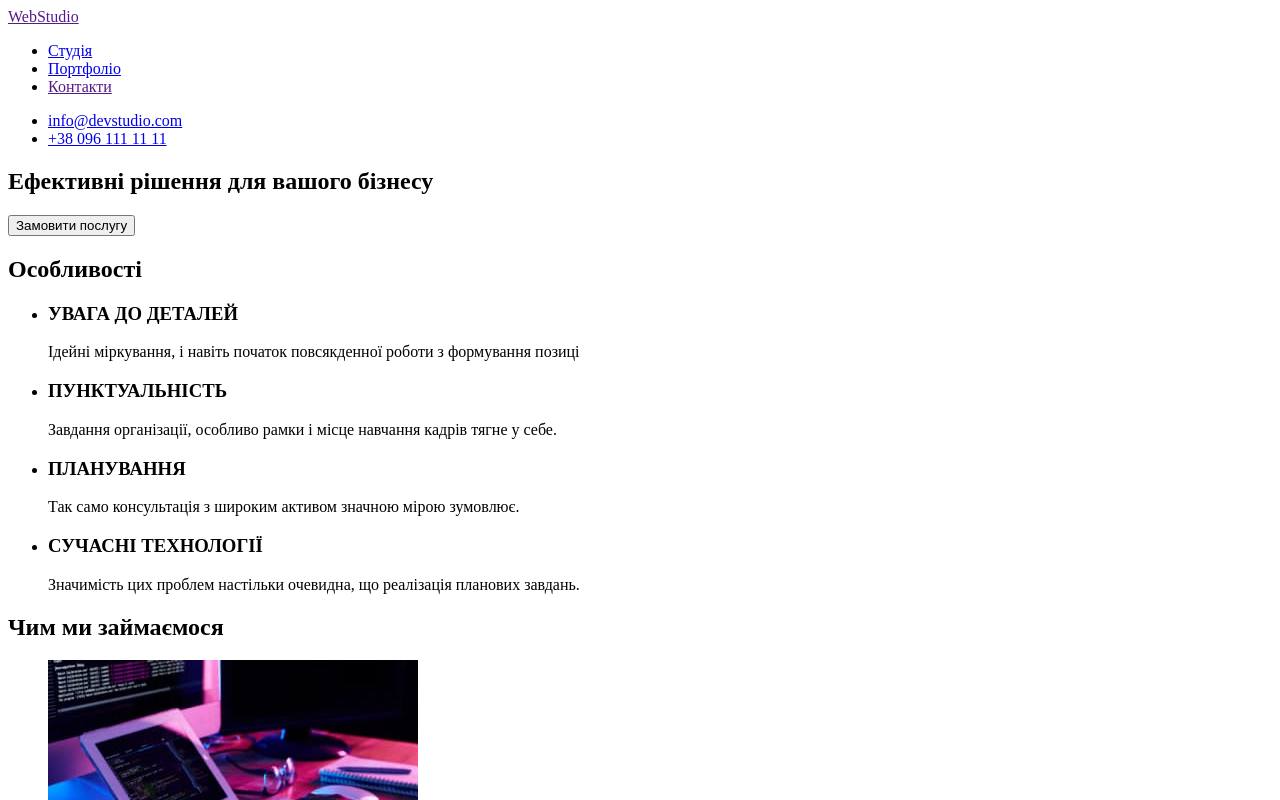
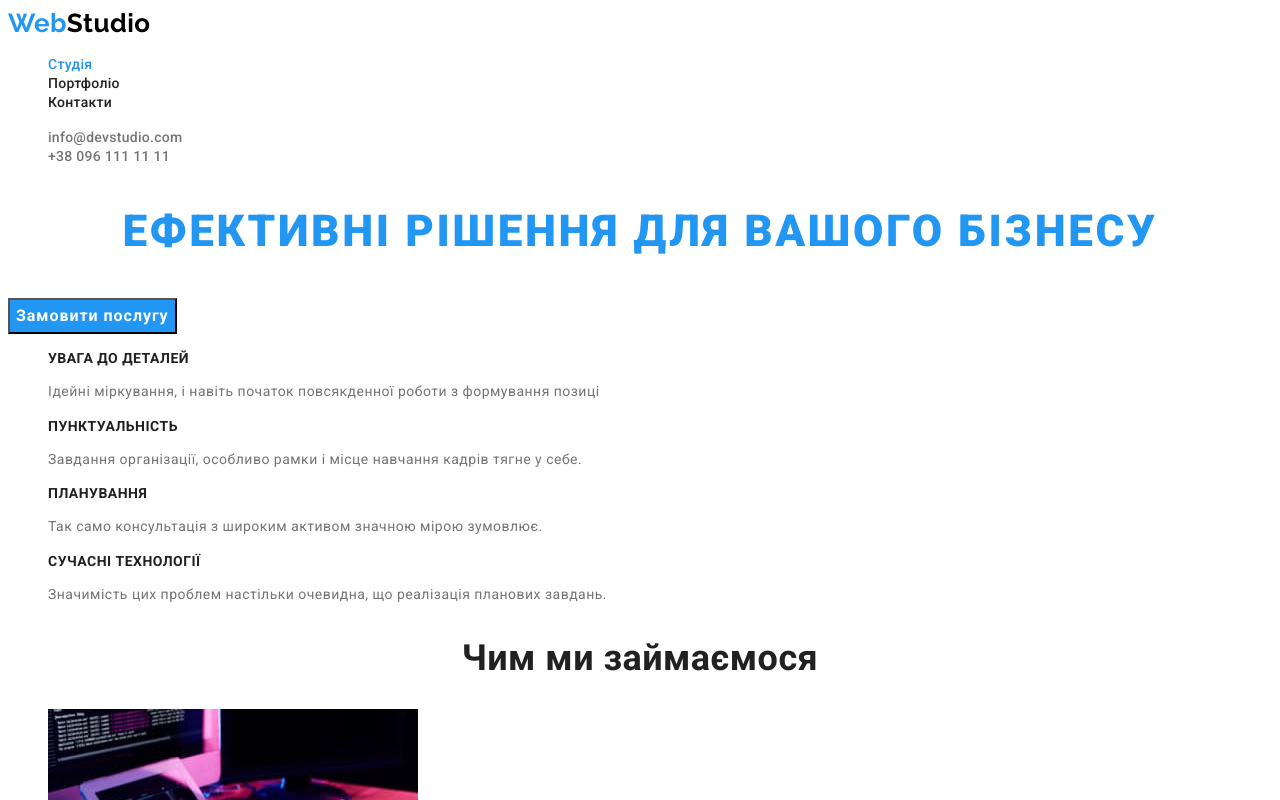
Before and after one commit to Tereshkovo4ka/goit-markup-hw-02, a plain HTML site: page index.html in a window 1280 px wide. Shown: the top 800 px of the page. Drawn offline with Linux system fonts and the light colour scheme.

Commit message:
hw-02 corrected

```diff
--- a/css/styles.css
+++ b/css/styles.css
@@ -68,6 +68,61 @@ body {
   color: var(--accent-color);
 }
 
+/* site-main */
+.main {
+  font-weight: 900;
+  font-size: 44px;
+  line-height: 1.36;
+  letter-spacing: 0.06em;
+  text-transform: uppercase;
+  text-align: center;
+  color: var(--bg-primary-color);
+  /* substitute color on #fff */
+}
+.main-btn {
+  font-family: "Roboto", sans-serif;
+  font-weight: 700;
+  font-size: 16px;
+  line-height: 1.86;
+  letter-spacing: 0.06em;
+  text-align: center;
+  color: var(--white-color);
+  background-color: var(--bg-primary-color);
+}
+
+/* features */
+.features-title {
+  font-size: 14px;
+  text-transform: uppercase;
+}
+.features-text {
+  font-size: 14px;
+  line-height: 1.71;
+  color: var(--secondary-color);
+}
+
+/* work */
+.work-title {
+  font-size: 36px;
+  text-align: center;
+}
+
+/* team */
+.team-title-main {
+  font-size: 36px;
+  text-align: center;
+}
+.team-title-name {
+  font-size: inherit;
+  font-weight: 500;
+  text-align: center;
+}
+.position {
+  text-align: center;
+  color: var(--secondary-color);
+  font-size: inherit;
+}
+
 /* site-portfolio */
 .btn {
   font-family: "Roboto", sans-serif;
@@ -108,7 +163,8 @@ body {
 }
 
 .mailing-address {
-  color: var(--white-color);
+  color: var(--bg-primary-color);
+  /* substitute color on #fff */
   font-size: 14px;
   line-height: 1.71;
 }
--- a/index.html
+++ b/index.html
@@ -4,104 +4,106 @@
     <meta charset="UTF-8" />
     <meta name="viewport" content="width=device-width, initial-scale=1.0" />
     <title>Document</title>
+    <link rel="preconnect" href="https://fonts.googleapis.com" />
+    <link rel="preconnect" href="https://fonts.gstatic.com" crossorigin />
+    <link
+      href="https://fonts.googleapis.com/css2?family=Montserrat:wght@400;700&family=Raleway:wght@700&family=Roboto:wght@400;500;700;900&display=swap"
+      rel="stylesheet"
+      />
+    <link rel="stylesheet" href="./css/styles.css" />
   </head>
   <body>
-    <header>
-      <nav>
-        <a href="">WebStudio</a>
-        <ul>
-          <li><a href="./index.html">Студія</a></li>
-          <li><a href="./portfolio.html">Портфоліо</a></li>
-          <li><a href="">Контакти</a></li>
+    <header class="header">
+      <nav class="header-nav">
+        <a class="logo" href=""><span class="accent">Web</span>Studio</a>
+        <ul class="header-list list">
+          <li><a class="header-link link current" href="./index.html">Студія</a></li>
+          <li><a class="header-link link" href="./portfolio.html">Портфоліо</a></li>
+          <li><a class="header-link link" href="">Контакти</a></li>
         </ul>
       </nav>
-      <ul>
-        <li><a href="mailto:info@devstudio.com">info@devstudio.com</a></li>
-        <li><a href="tel:+380961111111">+38 096 111 11 11</a></li>
+      <ul class="header-address list">
+        <li><a class="address-link link" href="mailto:info@devstudio.com">info@devstudio.com</a></li>
+        <li><a class="address-link link" href="tel:+380961111111">+38 096 111 11 11</a></li>
       </ul>
     </header>
     <main>
+      <!------- Main -------->
       <section>
-        <h1>Ефективні рішення для вашого бізнесу</h1>
-        <button type="button">Замовити послугу</button>
+        <h1 class="main">Ефективні рішення для вашого бізнесу</h1>
+        <button class="main-btn" type="button">Замовити послугу</button>
       </section>
-      <section>
-        <h2>Особливості</h2>
-        <ul>
-          <li>
-            <h3>УВАГА ДО ДЕТАЛЕЙ</h3>
-            <p>
-              Ідейні міркування, і навіть початок повсякденної роботи з
+      <section class="features">
+        <!------- <h2>Features</h2> ------->
+        <ul class="features-list list">
+          <li class="features-item">
+            <h3 class="features-title">УВАГА ДО ДЕТАЛЕЙ</h3>
+            <p class="features-text">Ідейні міркування, і навіть початок повсякденної роботи з
               формування позиці
             </p>
           </li>
-          <li>
-            <h3>ПУНКТУАЛЬНІСТЬ</h3>
-            <p>
-              Завдання організації, особливо рамки і місце навчання кадрів тягне
-              у себе.
+          <li class="features-item">
+            <h3 class="features-title">ПУНКТУАЛЬНІСТЬ</h3>
+            <p class="features-text">Завдання організації, особливо рамки і місце навчання кадрів тягне
+              у себе.</p>
+          </li>
+          <li class="features-item">
+            <h3 class="features-title">ПЛАНУВАННЯ</h3>
+            <p class="features-text">Так само консультація з широким активом значною мірою зумовлює.
             </p>
           </li>
-          <li>
-            <h3>ПЛАНУВАННЯ</h3>
-            <p>
-              Так само консультація з широким активом значною мірою зумовлює.
-            </p>
-          </li>
-          <li>
-            <h3>СУЧАСНІ ТЕХНОЛОГІЇ</h3>
-            <p>
-              Значимість цих проблем настільки очевидна, що реалізація планових
+          <li class="features-item">
+            <h3 class="features-title">СУЧАСНІ ТЕХНОЛОГІЇ</h3>
+            <p class="features-text">Значимість цих проблем настільки очевидна, що реалізація планових
               завдань.
-            </p>
+          </p>
           </li>
         </ul>
       </section>
-      <section>
-        <h2>Чим ми займаємося</h2>
-        <ul>
+      <!--------- Work ---------->
+      <section class="work">
+        <h2 class="work-title">Чим ми займаємося</h2>
+        <ul class="list">
           <li><img src="./images/box1.jpg" alt="планшет" width="370" /></li>
           <li><img src="./images/box2.jpg" alt="ноутбук" width="370" /></li>
           <li><img src="./images/box3.jpg" alt="кольори" width="370" /></li>
         </ul>
       </section>
-      <section>
-        <h2>Наша команда</h2>
-        <ul>
+      <!------- Team ------->
+      <section class="team">
+        <h2 class="team-title-main">Наша команда</h2>
+        <ul class="team-list list">
           <li>
             <img src="./images/img(1).jpg" alt="Product Designer" width="270" />
-            <h3>Ігор Дем'яненко</h3>
-            <p>Product Designer</p>
+            <h3 class="team-title-name">Ігор Дем'яненко</h3>
+            <p class="position">Product Designer</p>
           </li>
           <li>
-            <img
-              src="./images/img(2).jpg"
-              alt="Frontend Developer"
-              width="270"
+            <img src="./images/img(2).jpg" alt="Frontend Developer" width="270"
             />
-            <h3>Ольга Рєпіна</h3>
-            <p>Frontend Developer</p>
+            <h3 class="team-title-name">Ольга Рєпіна</h3>
+            <p class="position">Frontend Developer</p>
           </li>
           <li>
             <img src="./images/img(3).jpg" alt="Marketing" width="270" />
-            <h3>Микола Тарасов</h3>
-            <p>Marketing</p>
+            <h3 class="team-title-name">Микола Тарасов</h3>
+            <p class="position">Marketing</p>
           </li>
           <li>
             <img src="./images/img(4).jpg" alt="UI Designer" width="270" />
-            <h3>Михайло Єрмаков</h3>
-            <p>UI Designer</p>
+            <h3 class="team-title-name">Михайло Єрмаков</h3>
+            <p class="position">UI Designer</p>
           </li>
         </ul>
       </section>
     </main>
-    <footer>
-      <a href="">WebStudio</a>
-      <address>
-        <p>м. Київ, пр-т Лесі Українки, 26</p>
-        <ul>
-          <li><a href="mailto:@devstudio.com">@devstudio.com</a></li>
-          <li><a href="tel:+380961111111">+38 096 111 11 11</a></li>
+    <footer class="footer">
+      <a class="logo" href=""><span class="accent">Web</span>Studio</a>
+      <address class="address">
+        <p class="mailing-address">м. Київ, пр-т Лесі Українки, 26</p>
+        <ul class="footer-address list">
+          <li><a class="address-link link" href="mailto:@devstudio.com">@devstudio.com</a></li>
+          <li><a class="address-link link" href="tel:+380961111111">+38 096 111 11 11</a></li>
         </ul>
       </address>
     </footer>
```
